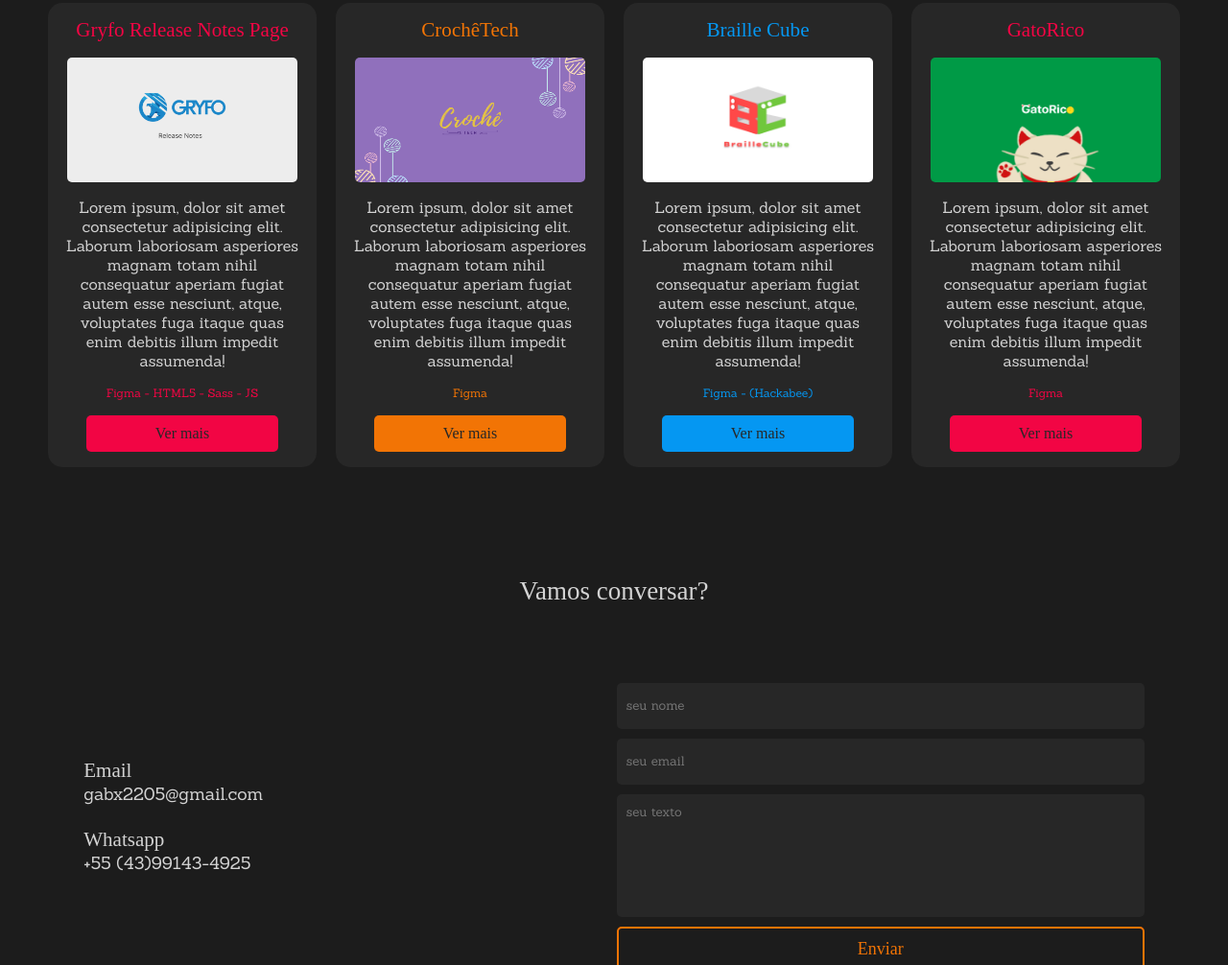
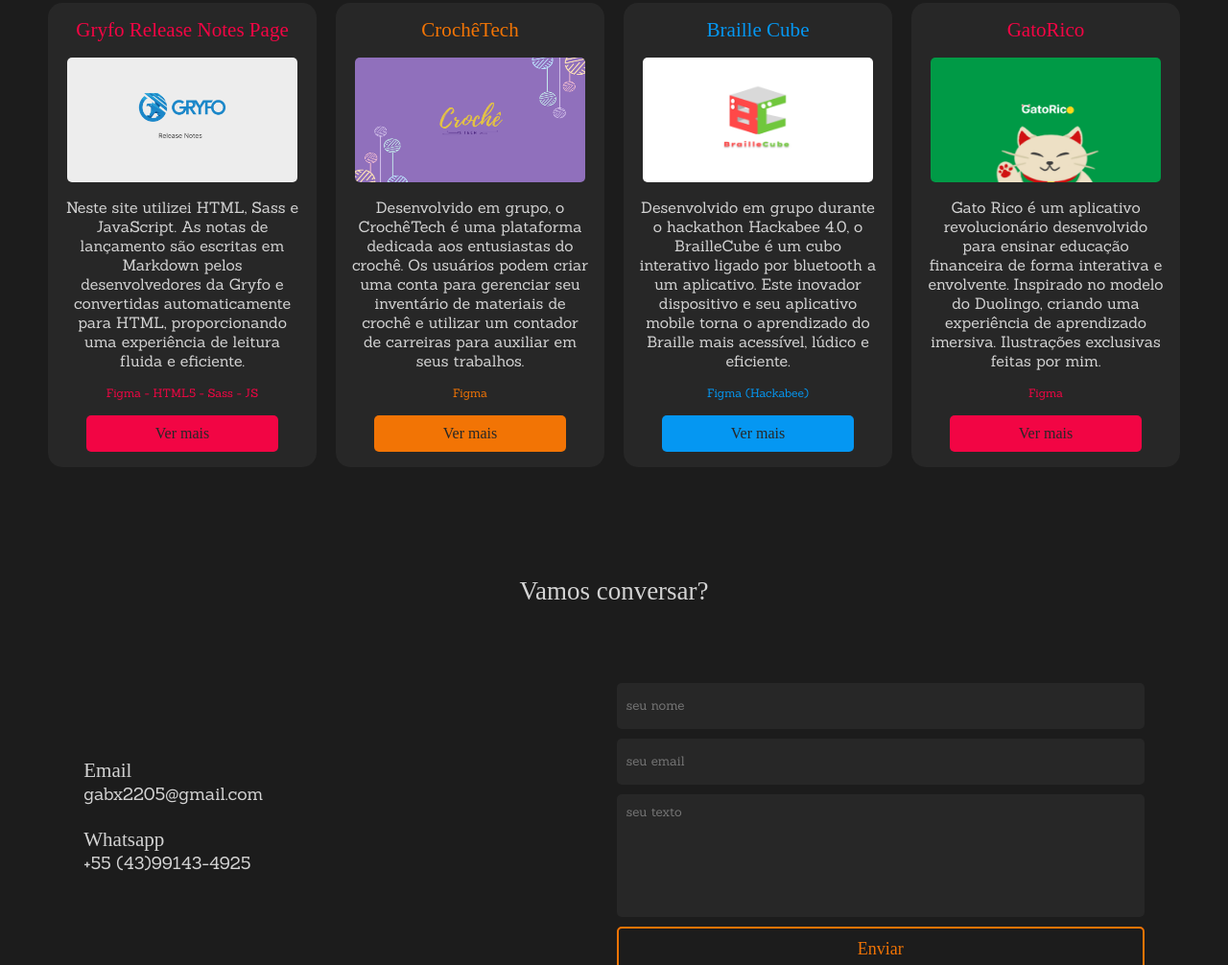
Before and after one commit to gabristle/portfolio, a plain HTML site: page index.html in a window 1280 px wide. Shown: the part 1553-2559 px from the top of the page at 96% size. Drawn offline with Linux system fonts and the light colour scheme; a web font is replaced by a local one.

Commit message:
projects update

```diff
--- a/index.html
+++ b/index.html
@@ -64,28 +64,28 @@
                 <div class="projetos--card card-pink">
                     <h3>Gryfo Release Notes Page</h3>
                     <img src="assets/card-gryfo.png" alt="preview da página de release notes da Gryfo">
-                    <p>Lorem ipsum, dolor sit amet consectetur adipisicing elit. Laborum laboriosam asperiores magnam totam nihil consequatur aperiam fugiat autem esse nesciunt, atque, voluptates fuga itaque quas enim debitis illum impedit assumenda!</p>
+                    <p>Neste site utilizei HTML, Sass e JavaScript. As notas de lançamento são escritas em Markdown pelos desenvolvedores da Gryfo e convertidas automaticamente para HTML, proporcionando uma experiência de leitura fluida e eficiente.</p>
                     <small>Figma - HTML5 - Sass - JS</small>
-                    <a href=""><button>Ver mais</button></a>
+                    <a href="https://gryfo.com.br/releases/index.html" target="_blank"><button>Ver mais</button></a>
                 </div>
                 <div class="projetos--card card-orange">
                     <h3>CrochêTech</h3>
                     <img src="assets/card-crochetech.png" alt="preview da página de release notes da Gryfo">
-                    <p>Lorem ipsum, dolor sit amet consectetur adipisicing elit. Laborum laboriosam asperiores magnam totam nihil consequatur aperiam fugiat autem esse nesciunt, atque, voluptates fuga itaque quas enim debitis illum impedit assumenda!</p>
+                    <p>Desenvolvido em grupo, o CrochêTech é uma plataforma dedicada aos entusiastas do crochê. Os usuários podem criar uma conta para gerenciar seu inventário de materiais de crochê e utilizar um contador de carreiras para auxiliar em seus trabalhos.</p>
                     <small>Figma</small>
-                    <a href=""><button>Ver mais</button></a>
+                    <a href="https://github.com/Organization-AS63C-2023-2/CrocheTec-AS63C-2023.2" target="_blank"><button>Ver mais</button></a>
                 </div>
                 <div class="projetos--card card-blue">
                     <h3>Braille Cube</h3>
                     <img src="assets/card-braillecube.png" alt="preview da página de release notes da Gryfo">
-                    <p>Lorem ipsum, dolor sit amet consectetur adipisicing elit. Laborum laboriosam asperiores magnam totam nihil consequatur aperiam fugiat autem esse nesciunt, atque, voluptates fuga itaque quas enim debitis illum impedit assumenda!</p>
-                    <small>Figma - (Hackabee)</small>
-                    <a href=""><button>Ver mais</button></a>
+                    <p>Desenvolvido em grupo durante o hackathon Hackabee 4.0, o BrailleCube é um cubo interativo ligado por bluetooth a um aplicativo. Este inovador dispositivo e seu aplicativo mobile torna o aprendizado do Braille mais acessível, lúdico e eficiente.</p>
+                    <small>Figma (Hackabee)</small>
+                    <a href="https://www.figma.com/proto/NgkO5bEK81BuwiCeVh9lrS/Untitled?type=design&node-id=10-198&t=ymovlE2OS8muRvYI-0&scaling=scale-down&page-id=0%3A1&starting-point-node-id=10%3A198" target="_blank"><button>Ver mais</button></a>
                 </div>
                 <div class="projetos--card card-pink">
                     <h3>GatoRico</h3>
                     <img src="assets/card-gatorico.png" alt="preview da página de release notes da Gryfo">
-                    <p>Lorem ipsum, dolor sit amet consectetur adipisicing elit. Laborum laboriosam asperiores magnam totam nihil consequatur aperiam fugiat autem esse nesciunt, atque, voluptates fuga itaque quas enim debitis illum impedit assumenda!</p>
+                    <p>Gato Rico é um aplicativo revolucionário desenvolvido para ensinar educação financeira de forma interativa e envolvente. Inspirado no modelo do Duolingo, criando uma experiência de aprendizado imersiva. Ilustrações exclusivas feitas por mim.</p>
                     <small>Figma</small>
                     <a href=""><button>Ver mais</button></a>
                 </div>
```
